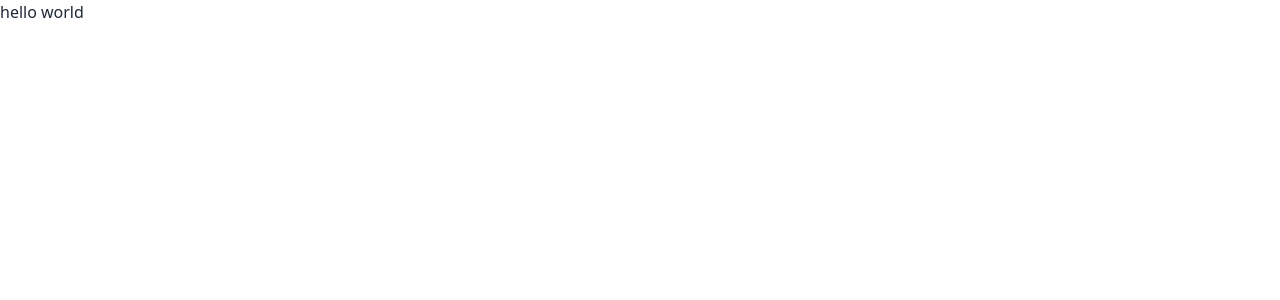
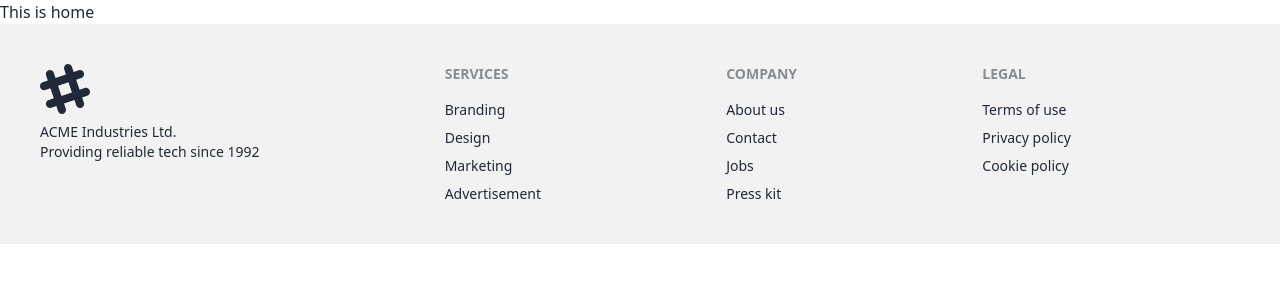
Before and after one commit to naeem182/React-Carrer-Hub, a React (Vite) app: page / in a window 1280 px wide. Shown: the top 300 px of the page. Built offline with nearby package versions, Linux system fonts and the light colour scheme.

Commit message:
set home and footer

```diff
--- /dev/null
+++ b/src/Components/Footer/Footer.jsx
@@ -0,0 +1,36 @@
+
+
+const Footer = () => {
+    return (
+        <div>
+            <footer className="footer p-10 bg-base-200 text-base-content">
+                <aside>
+                    <svg width="50" height="50" viewBox="0 0 24 24" xmlns="http://www.w3.org/2000/svg" fillRule="evenodd" clipRule="evenodd" className="fill-current"><path d="M22.672 15.226l-2.432.811.841 2.515c.33 1.019-.209 2.127-1.23 2.456-1.15.325-2.148-.321-2.463-1.226l-.84-2.518-5.013 1.677.84 2.517c.391 1.203-.434 2.542-1.831 2.542-.88 0-1.601-.564-1.86-1.314l-.842-2.516-2.431.809c-1.135.328-2.145-.317-2.463-1.229-.329-1.018.211-2.127 1.231-2.456l2.432-.809-1.621-4.823-2.432.808c-1.355.384-2.558-.59-2.558-1.839 0-.817.509-1.582 1.327-1.846l2.433-.809-.842-2.515c-.33-1.02.211-2.129 1.232-2.458 1.02-.329 2.13.209 2.461 1.229l.842 2.515 5.011-1.677-.839-2.517c-.403-1.238.484-2.553 1.843-2.553.819 0 1.585.509 1.85 1.326l.841 2.517 2.431-.81c1.02-.33 2.131.211 2.461 1.229.332 1.018-.21 2.126-1.23 2.456l-2.433.809 1.622 4.823 2.433-.809c1.242-.401 2.557.484 2.557 1.838 0 .819-.51 1.583-1.328 1.847m-8.992-6.428l-5.01 1.675 1.619 4.828 5.011-1.674-1.62-4.829z"></path></svg>
+                    <p>ACME Industries Ltd.<br />Providing reliable tech since 1992</p>
+                </aside>
+                <nav>
+                    <header className="footer-title">Services</header>
+                    <a className="link link-hover">Branding</a>
+                    <a className="link link-hover">Design</a>
+                    <a className="link link-hover">Marketing</a>
+                    <a className="link link-hover">Advertisement</a>
+                </nav>
+                <nav>
+                    <header className="footer-title">Company</header>
+                    <a className="link link-hover">About us</a>
+                    <a className="link link-hover">Contact</a>
+                    <a className="link link-hover">Jobs</a>
+                    <a className="link link-hover">Press kit</a>
+                </nav>
+                <nav>
+                    <header className="footer-title">Legal</header>
+                    <a className="link link-hover">Terms of use</a>
+                    <a className="link link-hover">Privacy policy</a>
+                    <a className="link link-hover">Cookie policy</a>
+                </nav>
+            </footer>
+        </div>
+    )
+}
+
+export default Footer
--- /dev/null
+++ b/src/Components/Home/Home.jsx
@@ -0,0 +1,11 @@
+
+
+const Home = () => {
+    return (
+        <div>
+            <h2>This is home</h2>
+        </div>
+    )
+}
+
+export default Home
--- /dev/null
+++ b/src/Components/Root/Root.jsx
@@ -0,0 +1,14 @@
+import { Outlet } from "react-router-dom"
+import Footer from "../Footer/Footer"
+
+
+const Root = () => {
+    return (
+        <div>
+            <Outlet></Outlet>
+            <Footer></Footer>
+        </div>
+    )
+}
+
+export default Root
```
Also changed, not shown: src/main.jsx (+12 -2 lines).
